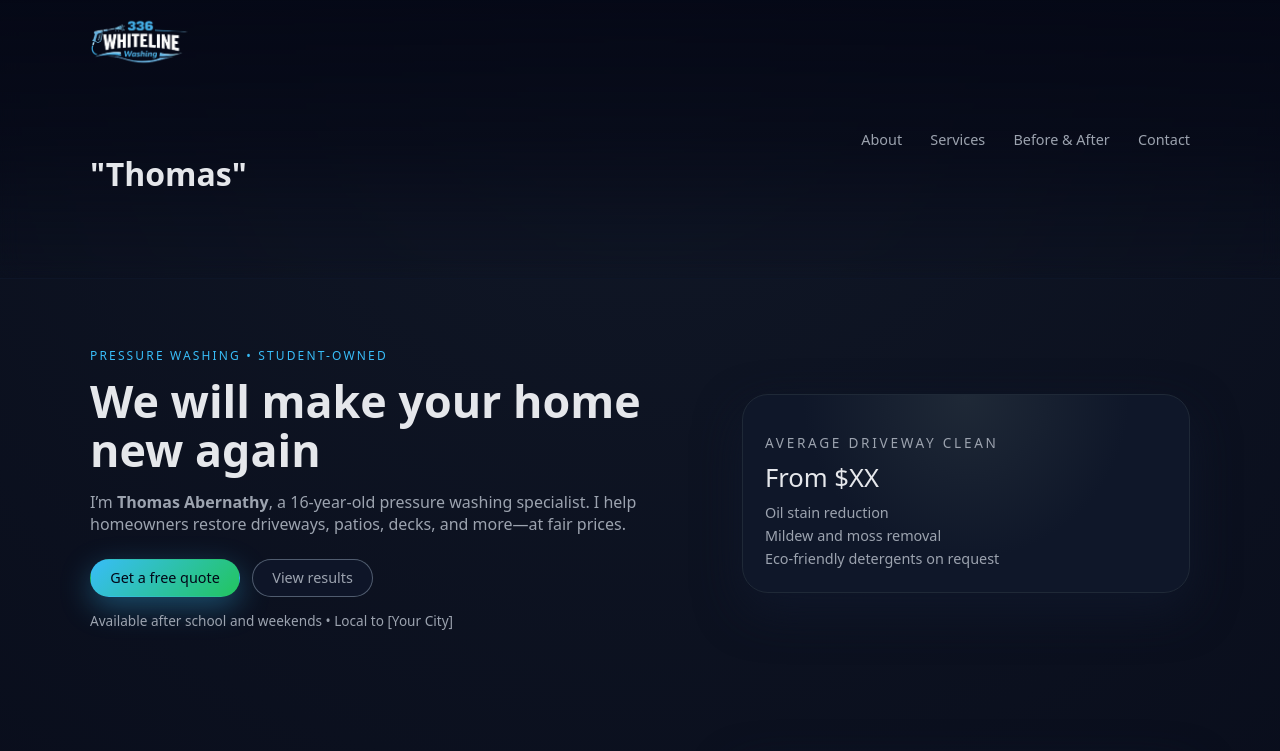
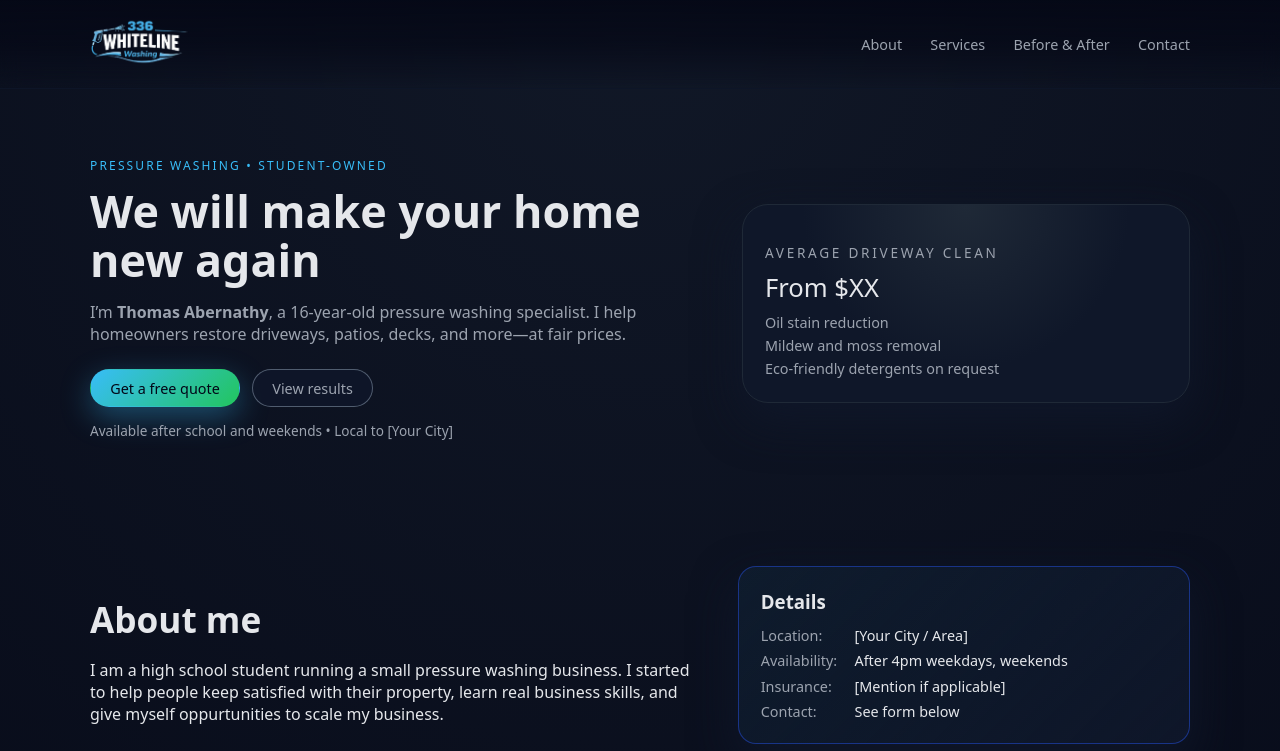
Before and after one commit to jthabernathy/pressure-wash-portfolio, a plain HTML site: page index.html in a window 1280 px wide. Shown: the top 751 px of the page. Drawn offline with Linux system fonts and the light colour scheme.

Commit message:
Initial Site

```diff
--- a/index.html
+++ b/index.html
@@ -16,7 +16,6 @@
     <div class="container nav">
       <div>
         <img src="WhitelineLogo-no-bg.png" alt="Logo" style="width:100px;height:56px;">
-        <h1 class="hero h1">"Thomas"</h1>
       </div>
       <nav>
         <a href="#about">About</a>
```
